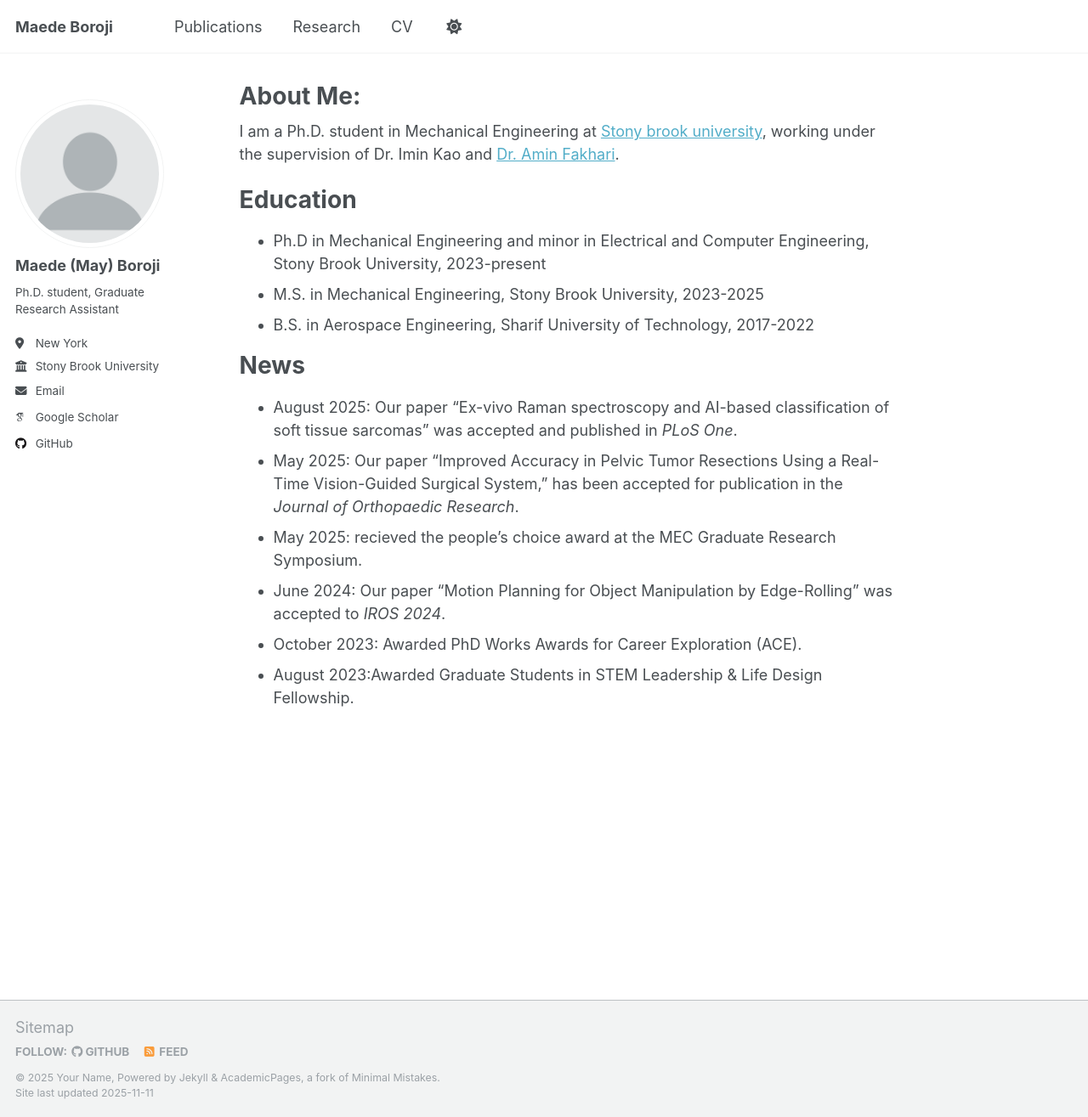
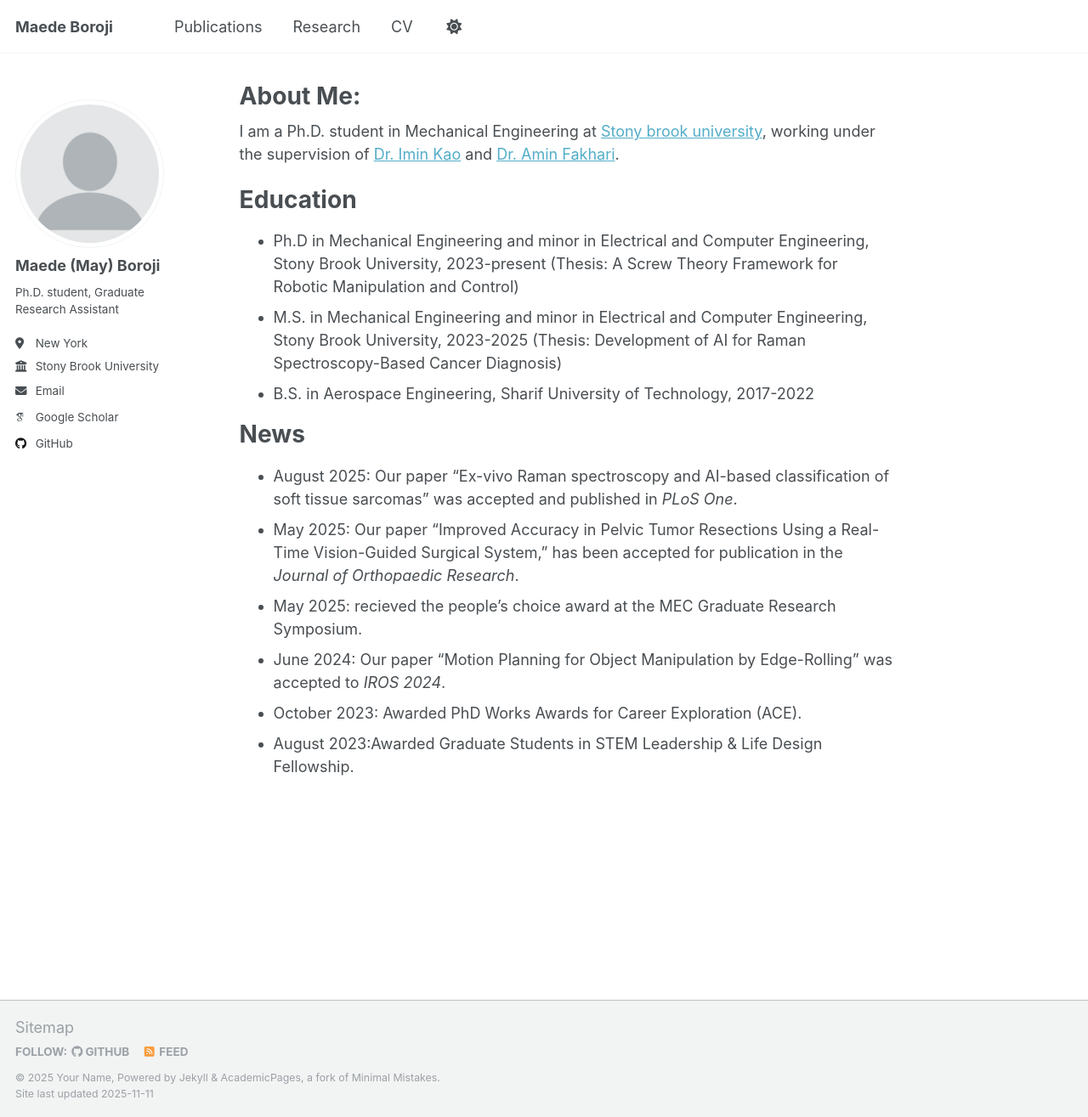
Before and after one commit to MahiBoroji/MahiBoroji.github.io, a Jekyll site: the page built from _pages/about.md, in a window 1280 px wide and 1315 px high. Shown: the whole window at 85% size. Built offline with Jekyll 4.4.1, drawn with Linux system fonts in a browser that asks for light colours; some web fonts are replaced.

Commit message:
update
Updated educational background and thesis details.

```diff
--- a/_pages/about.md
+++ b/_pages/about.md
@@ -6,13 +6,13 @@ redirect_from:
   - /about/
   - /about.html
 ---
-I am a Ph.D. student in Mechanical Engineering at [Stony brook university](https://www.stonybrook.edu/), working under the supervision of Dr. Imin Kao and [Dr. Amin Fakhari](https://aminfakhari.github.io/).
+I am a Ph.D. student in Mechanical Engineering at [Stony brook university](https://www.stonybrook.edu/), working under the supervision of [Dr. Imin Kao](https://me.stonybrook.edu/people/faculty/Kao_Imin.html) and [Dr. Amin Fakhari](https://aminfakhari.github.io/).
 
 
 Education
 ======
-* Ph.D in Mechanical Engineering and minor in Electrical and Computer Engineering, Stony Brook University, 2023-present
-* M.S. in Mechanical Engineering, Stony Brook University, 2023-2025
+* Ph.D in Mechanical Engineering and minor in Electrical and Computer Engineering, Stony Brook University, 2023-present (Thesis: A Screw Theory Framework for Robotic Manipulation and Control)
+* M.S. in Mechanical Engineering and minor in Electrical and Computer Engineering, Stony Brook University, 2023-2025 (Thesis: Development of AI for Raman Spectroscopy-Based Cancer Diagnosis)
 * B.S. in Aerospace Engineering, Sharif University of Technology, 2017-2022
 
 News
```
